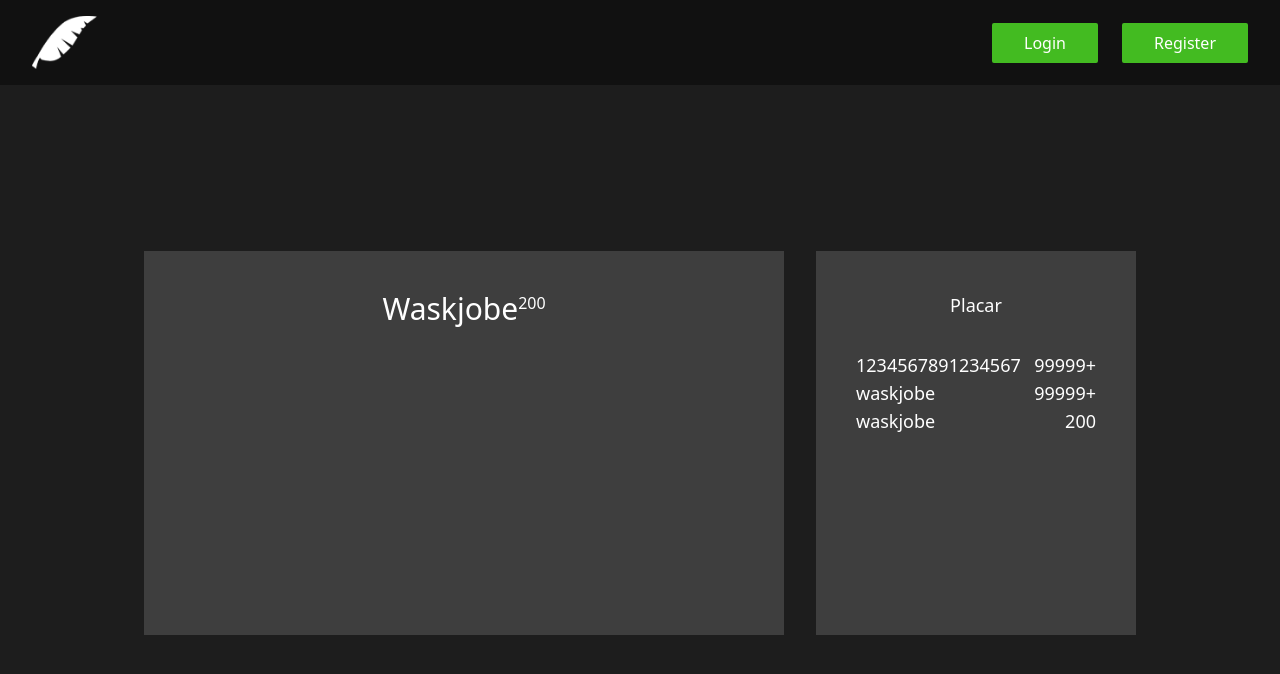
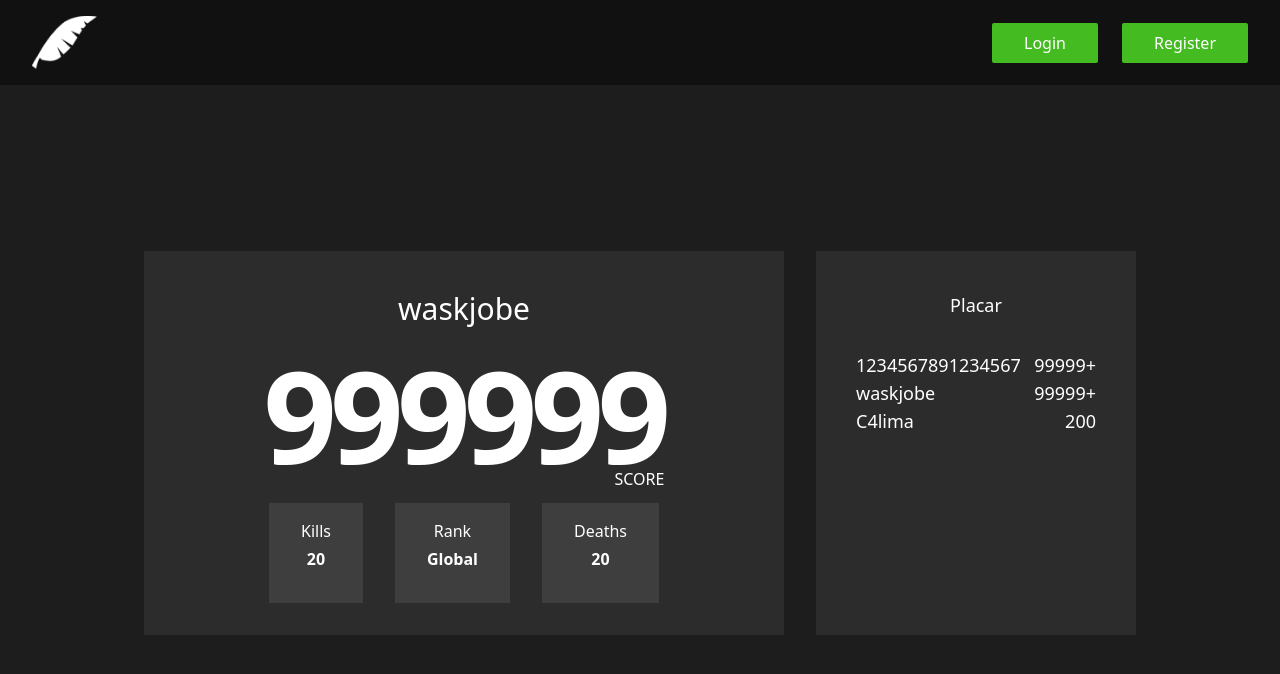
Before and after one commit to MateusGurgel/mazagao-front, a Next.js app: page /dashboard in a window 1280 px wide. Shown: the top 674 px of the page. Built offline with nearby package versions, Linux system fonts and the light colour scheme.

Commit message:
Feat: Scoreboard created

```diff
--- /dev/null
+++ b/components/dashboard/playerStatus/panel.tsx
@@ -0,0 +1,13 @@
+interface PanelProps {
+  title: string;
+  children: React.ReactNode;
+}
+
+export default function Panel(props: PanelProps) {
+  return (
+    <div className="flex flex-col gap-1 bg-painel text-center py-4 px-8 pb-8">
+      <h1>{props.title}</h1>
+      <h1 className="font-bold">{props.children}</h1>
+    </div>
+  );
+}
--- /dev/null
+++ b/components/dashboard/playerStatus/playerStatus.tsx
@@ -0,0 +1,24 @@
+import Panel from "./panel";
+
+interface PlayerStatusProps {
+  player: User;
+}
+
+export default function PlayerStatus({ player }: PlayerStatusProps) {
+  return (
+    <div className="h-96 w-2/4 bg-menu text-white flex flex-col items-center gap-6 pt-10">
+      <h1 className="font-medium text-3xl">{player.username}</h1>
+
+      <div className="flex flex-col float-right m-0 p-0">
+        <h1 className="font-bold tracking-tighter text-9xl">{player.score}</h1>
+        <h6 className="leading-0 text-right font-light">SCORE</h6>
+      </div>
+
+      <div className="flex flex-row gap-8">
+        <Panel title="Kills">{player.kills}</Panel>
+        <Panel title="Rank">{player.rank}</Panel>
+        <Panel title="Deaths">{player.deaths}</Panel>
+      </div>
+    </div>
+  );
+}
--- a/components/dashboard/scoreboard.tsx
+++ b/components/dashboard/scoreboard.tsx
@@ -6,7 +6,7 @@ interface ScoreboardProps {
 
 export default function Scoreboard(props: ScoreboardProps) {
   return (
-    <div className="h-96 pt-10 p-10 w-80 overflow-auto bg-painel text-center  text-lg font-light">
+    <div className="h-96 pt-10 p-10 w-80 overflow-auto bg-menu text-center text-white text-lg font-light">
       <h1 className="mb-8">Placar</h1>
       {props.players?.map((player) => {
         return (
--- a/pages/dashboard.tsx
+++ b/pages/dashboard.tsx
@@ -1,22 +1,28 @@
+import PlayerStatus from "@/components/dashboard/playerStatus/playerStatus";
 import Scoreboard from "@/components/dashboard/scoreboard";
 
 export default function Dashboard() {
+  const player = {
+    username: "waskjobe",
+    score: 999999,
+    kills: 20,
+    deaths: 20,
+    rank: "Global",
+  };
+
   const players = [
     { username: "1234567891234567", score: 999999999999 },
     { username: "waskjobe", score: 999999999999 },
-    { username: "waskjobe", score: 200 },
+    { username: "C4lima", score: 200 },
   ];
 
   return (
     <div
       className={
-        "flex flex-row gap-8 justify-center items-center min-h-min-content bg-background text-white"
+        "flex flex-row gap-8 justify-center items-center min-h-min-content bg-background"
       }
     >
-      <div className="h-96 w-2/4 bg-painel flex flex-row justify-center pt-10">
-        <h1 className="font-medium text-3xl">Waskjobe</h1>
-        <h1>200</h1>
-      </div>
+      <PlayerStatus player={player} />
 
       <Scoreboard players={players} />
     </div>
--- a/tailwind.config.ts
+++ b/tailwind.config.ts
@@ -9,8 +9,14 @@ const config: Config = {
   ],
   theme: {
     extend: {
+      lineHeight: {
+        "0": "0",
+      },
       minHeight: {
         "min-content": "calc(100vh - 85px)",
+      },
+      minWidth: {
+        "min-panel": "115px",
       },
       dropShadow: {
         text: "8px 5px 0px #266613",
```
Also changed, not shown: interfaces/user.tsx (+5 -2 lines).
